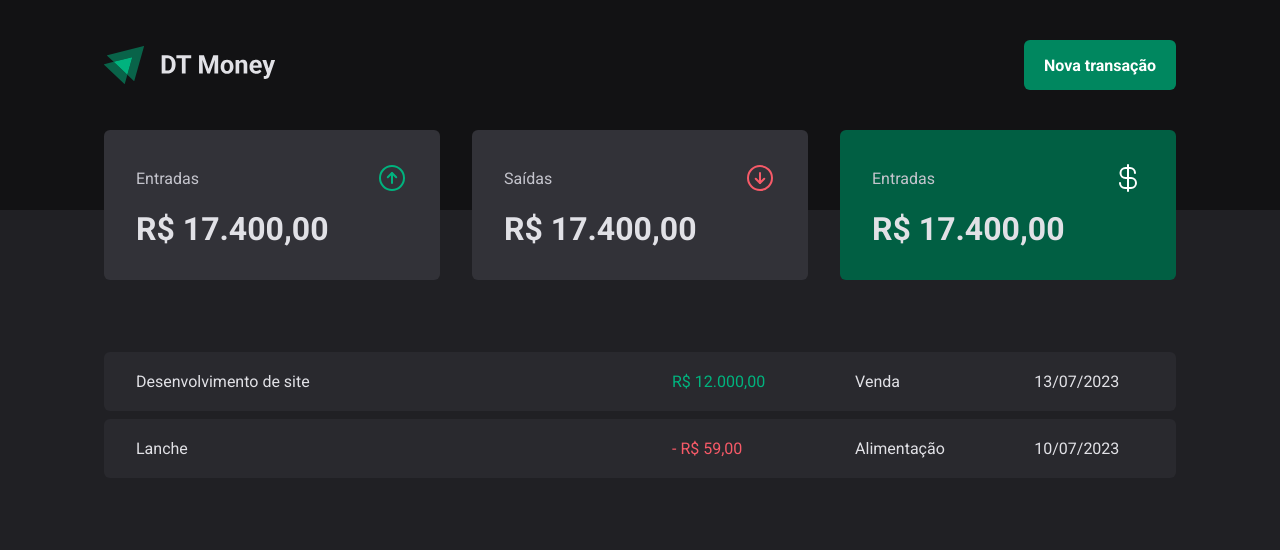
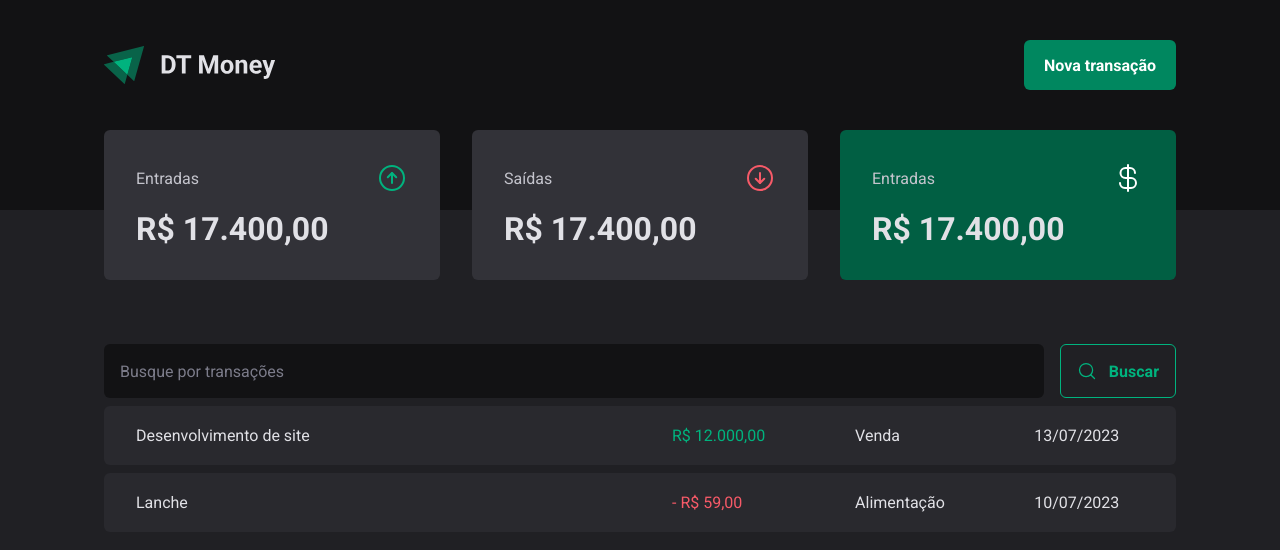
Before and after one commit to PedroPauloBrCalazans/DT-MONEY, a React (Vite) app: page / in a window 1280 px wide. Shown: the top 550 px of the page. Built offline with nearby package versions, Linux system fonts and the light colour scheme.

Commit message:
feat: Add componente de SearchForm + Estilizações.

```diff
--- /dev/null
+++ b/src/pages/Transactions/components/SearchForm/index.tsx
@@ -0,0 +1,15 @@
+import { MagnifyingGlass } from "phosphor-react";
+import { SearchFormContainer } from "./styles";
+
+export function SearchForm() {
+  return (
+    <SearchFormContainer>
+      <input type="text" placeholder="Busque por transações" />
+
+      <button type="submit">
+        <MagnifyingGlass size={20} />
+        Buscar
+      </button>
+    </SearchFormContainer>
+  );
+}
--- /dev/null
+++ b/src/pages/Transactions/components/SearchForm/styles.ts
@@ -0,0 +1,40 @@
+import { styled } from "styled-components";
+
+export const SearchFormContainer = styled.form`
+  display: flex;
+  gap: 1rem;
+
+  input {
+    flex: 1;
+    border-radius: 6px;
+    border: 0;
+    background: ${(props) => props.theme["gray-900"]};
+    color: ${(props) => props.theme["gray-300"]};
+    padding: 1rem;
+
+    &::placeholder {
+      color: ${(props) => props.theme["gray-500"]};
+    }
+  }
+
+  button {
+    display: flex;
+    align-items: center;
+    gap: 0.75rem;
+
+    border: 0;
+    padding: 1rem;
+    background: transparent;
+    border: 1px solid ${(props) => props.theme["green-300"]};
+    color: ${(props) => props.theme["green-300"]};
+    font-weight: bold;
+    border-radius: 6px;
+
+    &:hover {
+      background: ${(props) => props.theme["green-500"]};
+      border-color: ${(props) => props.theme["green-500"]};
+      color: ${(props) => props.theme.white};
+      transition: background-color 0.2s, color 0.2s, border-color 0.2s;
+    }
+  }
+`;
--- a/src/pages/Transactions/index.tsx
+++ b/src/pages/Transactions/index.tsx
@@ -1,5 +1,6 @@
 import { Header } from "../../components/Header";
 import { Summary } from "../../components/Summary";
+import { SearchForm } from "./components/SearchForm";
 import {
   PriceHighLight,
   TransactionsContainer,
@@ -13,6 +14,8 @@ export function Transactions() {
       <Summary />
 
       <TransactionsContainer>
+        <SearchForm />
+
         <TransactionsTable>
           <tbody>
             <tr>
```
